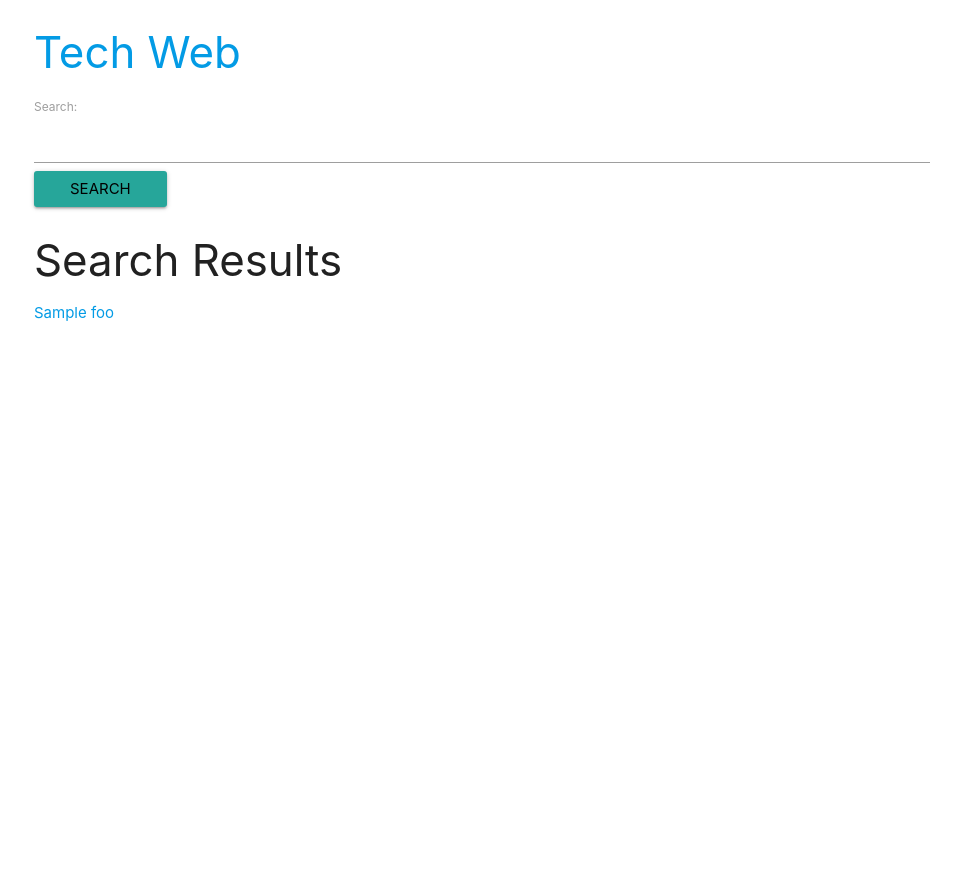
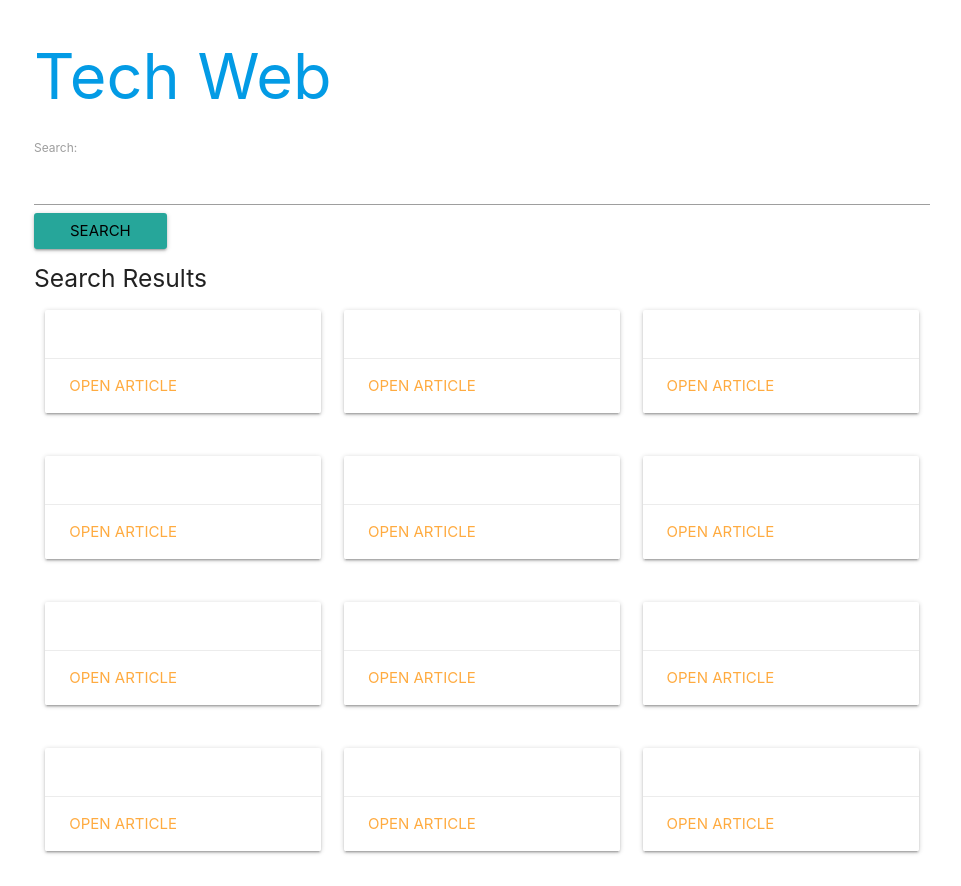
Before and after one commit to rephlexions/RAVE, a Django app: template templates/results.html in a window 1280 px wide. Shown: the whole page, without its empty margins (158-1119 px from the left). Before the commit the page ends 321 px from the top, so only its background shows below. Run offline with Django 3.2, Linux system fonts and the light colour scheme; tables that the repository leaves empty hold one stand-in row (values such as "Sample post"); the template is opened without the code that fills it: values that come from a table or form of the project are taken from there, most other values are stand-ins (such as "Sample title", 1, 10 or a date in 2020); data that the repository does not hold is empty; some libraries are stand-ins or nearby versions.

Commit message:
Worked on AJAX

```diff
--- a/RAVE/utils/api_utils.py
+++ b/RAVE/utils/api_utils.py
@@ -3,8 +3,9 @@ import requests
 
 def get_search_results(param):
     payload = {'search': param}
-    r = requests.get("https://en.wikipedia.org/w/api.php?action=opensearch&format=json&namespace=0%7C14&limit=10",
-                     params=payload)
+    r = requests.get("""https://en.wikipedia.org/w/api.php?action=opensearch&format=json
+    &namespace=0%7C14&limit=12""", params=payload)
+
     if r.status_code == 200:
         search_results = r.json()
         s = search_results[1]
--- a/RAVE/views.py
+++ b/RAVE/views.py
@@ -28,10 +28,10 @@ class SearchView(View):
     # TODO Rework this function
     def get(self, request):
         form = SearchForm()
-        search_query = request.GET['search']
-        data = get_search_results(search_query)
+        #search_query = request.GET['search']
+        #data = get_search_results(search_query)
         context = {'form': form}
-        #'results': data,
+
         return render(request, self.template_name, context)
 
 
--- a/static/js/rave-jquery.js
+++ b/static/js/rave-jquery.js
@@ -14,7 +14,6 @@ $("document").ready(function () {
         }
     };
     var search_query = getUrlParameter('search');
-    console.log(search_query);
 
     $.ajax({
         url: "/ajax/search",
@@ -22,7 +21,10 @@ $("document").ready(function () {
         data: {"search": search_query},
         dataType: "json",
         success: function (data) {
-            console.log(data)
+            console.log(data);
+            $("span.card-title").each(function (i, obj) {
+               $(this).text(data[i])
+            });
         },
         error: function() {
             $('#notification-bar').text('An error occurred');
--- a/templates/base.html
+++ b/templates/base.html
@@ -14,13 +14,13 @@
 </head>
 <body>
 <div class="container">
-<a href="/home/"><h3>Tech Web</h3></a>
+<a href="/home/"><h1>Tech Web</h1></a>
 
 {% block content %}
 
+
 {% endblock content %}
 </div>
-
 </body>
 <script type="text/javascript" src="https://code.jquery.com/jquery-3.2.1.min.js"
             integrity="sha256-hwg4gsxgFZhOsEEamdOYGBf13FyQuiTwlAQgxVSNgt4="
--- a/templates/results.html
+++ b/templates/results.html
@@ -1,13 +1,190 @@
 {% extends "base.html" %} {% load staticfiles %}  {%  block content %} {% include "form.html" %}
 
-    <h3>Search Results</h3>
-    {% for foo in results %}
-    <ul>
-        <li><a href="/view/?page={{ foo }}" class="search-result">{{ foo }}</a></li>
-    </ul>
-    {% endfor %}
-    <div id="search-results row">
+    <h5>Search Results</h5>
 
+    <div class="row search-results ">
+        <div class="col s12 m6 l4">
+          <div class="card hoverable">
+            <div class="card-image">
+              <img src="">
+              <span class="card-title"></span>
+            </div>
+            <div class="card-content">
+              <p></p>
+            </div>
+            <div class="card-action">
+              <a href="#">Open Article</a>
+            </div>
+          </div>
+        </div>
+
+        <div class="col s12 m6 l4">
+          <div class="card hoverable">
+            <div class="card-image">
+              <img src="">
+              <span class="card-title"></span>
+            </div>
+            <div class="card-content">
+              <p></p>
+            </div>
+            <div class="card-action">
+              <a href="#">Open Article</a>
+            </div>
+          </div>
+        </div>
+
+        <div class="col s12 m6 l4">
+          <div class="card hoverable">
+            <div class="card-image">
+              <img src="">
+              <span class="card-title"></span>
+            </div>
+            <div class="card-content">
+              <p></p>
+            </div>
+            <div class="card-action">
+              <a href="#">Open Article</a>
+            </div>
+          </div>
+        </div>
+    </div>
+    <div class="row search-results ">
+        <div class="col s12 m6 l4">
+          <div class="card hoverable">
+            <div class="card-image">
+              <img src="">
+              <span class="card-title"></span>
+            </div>
+            <div class="card-content">
+              <p></p>
+            </div>
+            <div class="card-action">
+              <a href="#">Open Article</a>
+            </div>
+          </div>
+        </div>
+
+        <div class="col s12 m6 l4">
+          <div class="card hoverable">
+            <div class="card-image">
+              <img src="">
+              <span class="card-title"></span>
+            </div>
+            <div class="card-content">
+              <p></p>
+            </div>
+            <div class="card-action">
+              <a href="#">Open Article</a>
+            </div>
+          </div>
+        </div>
+
+        <div class="col s12 m6 l4">
+          <div class="card hoverable">
+            <div class="card-image">
+              <img src="">
+              <span class="card-title"></span>
+            </div>
+            <div class="card-content">
+              <p></p>
+            </div>
+            <div class="card-action">
+              <a href="#">Open Article</a>
+            </div>
+          </div>
+        </div>
+    </div>
+    <div class="row search-results ">
+        <div class="col s12 m6 l4">
+          <div class="card hoverable">
+            <div class="card-image">
+              <img src="">
+              <span class="card-title"></span>
+            </div>
+            <div class="card-content">
+              <p></p>
+            </div>
+            <div class="card-action">
+              <a href="#">Open Article</a>
+            </div>
+          </div>
+        </div>
+
+        <div class="col s12 m6 l4">
+          <div class="card hoverable">
+            <div class="card-image">
+              <img src="">
+              <span class="card-title"></span>
+            </div>
+            <div class="card-content">
+              <p></p>
+            </div>
+            <div class="card-action">
+              <a href="#">Open Article</a>
+            </div>
+          </div>
+        </div>
+
+        <div class="col s12 m6 l4">
+          <div class="card hoverable">
+            <div class="card-image">
+              <img src="">
+              <span class="card-title"></span>
+            </div>
+            <div class="card-content">
+              <p></p>
+            </div>
+            <div class="card-action">
+              <a href="#">Open Article</a>
+            </div>
+          </div>
+        </div>
+    </div>
+    <div class="row search-results ">
+        <div class="col s12 m6 l4">
+          <div class="card hoverable">
+            <div class="card-image">
+              <img src="">
+              <span class="card-title"></span>
+            </div>
+            <div class="card-content">
+              <p></p>
+            </div>
+            <div class="card-action">
+              <a href="#">Open Article</a>
+            </div>
+          </div>
+        </div>
+
+        <div class="col s12 m6 l4">
+          <div class="card hoverable">
+            <div class="card-image">
+              <img src="">
+              <span class="card-title"></span>
+            </div>
+            <div class="card-content">
+              <p></p>
+            </div>
+            <div class="card-action">
+              <a href="#">Open Article</a>
+            </div>
+          </div>
+        </div>
+
+        <div class="col s12 m6 l4">
+          <div class="card hoverable">
+            <div class="card-image">
+              <img src="">
+              <span class="card-title"></span>
+            </div>
+            <div class="card-content">
+              <p></p>
+            </div>
+            <div class="card-action">
+              <a href="#">Open Article</a>
+            </div>
+          </div>
+        </div>
     </div>
 
 {% endblock content %}
```
Also changed, not shown: templates/home.html (+1 -16 lines).
